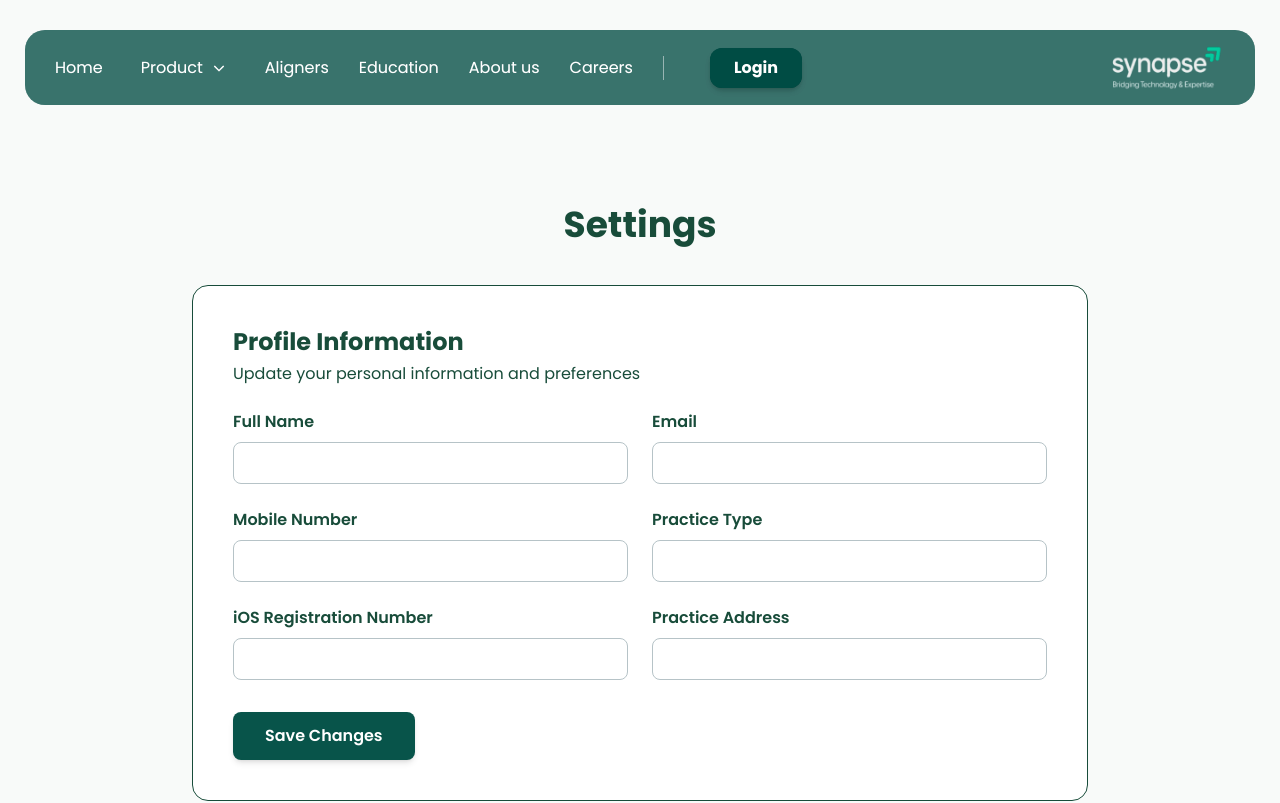
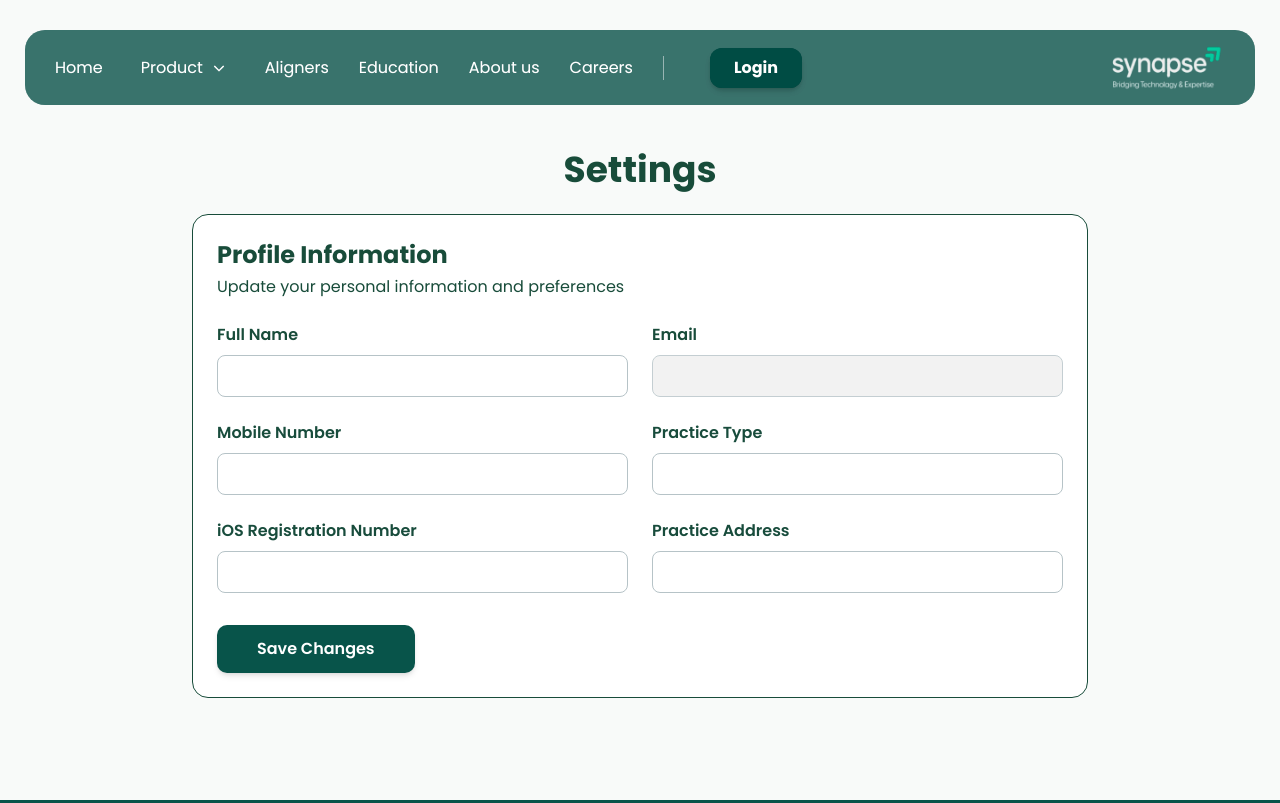
Before and after one commit to YutitechInnovations/synapse-website, a Next.js app: page /settings in a window 1280 px wide. Shown: the top 803 px of the page. Built offline with nearby package versions, Linux system fonts and the light colour scheme.

Commit message:
user information is prefilling in settings page

```diff
--- a/src/app/settings/page.js
+++ b/src/app/settings/page.js
@@ -1,42 +1,160 @@
 "use client";
+import { useEffect, useState } from "react";
 import Navbar from "@/components/navbar/Navbar";
 
 export default function Settings() {
+  const [originalData, setOriginalData] = useState(null);
+
+  const [formData, setFormData] = useState({
+    fullName: "",
+    email: "",
+    mobile: "",
+    practiceType: "",
+    iosReg: "",
+    practiceAddress: "",
+  });
+  useEffect(() => {
+    const stored = localStorage.getItem("loggedUser");
+    if (stored) {
+      const user = JSON.parse(stored);
+      const populated = {
+        fullName: user.full_name || "",
+        email: user.email || "",
+        mobile: user.mobile_number || "",
+        practiceType: user.role || "",
+        iosReg: user.ios_number || "",
+        practiceAddress: "",
+      };
+      setFormData(populated);
+      setOriginalData(populated);
+    }
+  }, []);
+
+  const isFormChanged =
+    JSON.stringify(formData) !== JSON.stringify(originalData);
+
+  const handleChange = (e) => {
+    setFormData((prev) => ({
+      ...prev,
+      [e.target.name]: e.target.value,
+    }));
+  };
+
   return (
     <div className="min-h-screen flex flex-col bg-[#F8FAF9]">
       <Navbar />
-      <main className="flex flex-col items-center justify-center flex-1 w-full pt-[205px] pb-12 px-2 sm:px-4 md:px-8">
-        <h1 className="text-3xl md:text-4xl font-bold text-[#184C3A] mb-10 text-center">Settings</h1>
-        <div className="w-full max-w-4xl bg-white border border-[#184C3A] rounded-2xl p-6 md:p-10 mx-auto">
-          <h2 className="text-xl md:text-2xl font-bold text-[#184C3A] mb-1">Profile Information</h2>
-          <p className="text-[#184C3A] text-base mb-6">Update your personal information and preferences</p>
+      <main className="flex flex-col items-center justify-center flex-1 w-full mt-12 px-2 sm:px-4 md:px-8">
+        <h1 className="text-3xl md:text-4xl font-bold text-[#184C3A] mb-6 text-center">
+          Settings
+        </h1>
+        <div className="w-full max-w-4xl bg-white border border-[#184C3A] rounded-2xl p-6 mx-auto">
+          <h2 className="text-xl md:text-2xl font-bold text-[#184C3A] mb-1">
+            Profile Information
+          </h2>
+          <p className="text-[#184C3A] text-base mb-6">
+            Update your personal information and preferences
+          </p>
           <form className="grid grid-cols-1 md:grid-cols-2 gap-6">
             <div className="flex flex-col gap-2">
-              <label className="font-semibold text-[#184C3A]" htmlFor="fullName">Full Name</label>
-              <input id="fullName" type="text" className="border border-[#B6C3C7] rounded-lg px-4 py-2 text-[#184C3A] bg-white" />
+              <label
+                className="font-semibold text-[#184C3A]"
+                htmlFor="fullName"
+              >
+                Full Name
+              </label>
+              <input
+                id="fullName"
+                name="fullName"
+                type="text"
+                value={formData.fullName}
+                onChange={handleChange}
+                className="border border-[#B6C3C7] rounded-lg px-4 py-2 text-[#184C3A] bg-white"
+              />
             </div>
             <div className="flex flex-col gap-2">
-              <label className="font-semibold text-[#184C3A]" htmlFor="email">Email</label>
-              <input id="email" type="email" className="border border-[#B6C3C7] rounded-lg px-4 py-2 text-[#184C3A] bg-white" />
+              <label className="font-semibold text-[#184C3A]" htmlFor="email">
+                Email
+              </label>
+              <input
+                id="email"
+                name="email"
+                type="email"
+                value={formData.email}
+                disabled
+                onChange={handleChange}
+                className="border border-[#B6C3C7] rounded-lg px-4 py-2 text-[#6B7280] bg-[#F0F0F0] cursor-not-allowed opacity-80"
+              />
             </div>
             <div className="flex flex-col gap-2">
-              <label className="font-semibold text-[#184C3A]" htmlFor="mobile">Mobile Number</label>
-              <input id="mobile" type="text" className="border border-[#B6C3C7] rounded-lg px-4 py-2 text-[#184C3A] bg-white" />
+              <label className="font-semibold text-[#184C3C]" htmlFor="mobile">
+                Mobile Number
+              </label>
+              <input
+                id="mobile"
+                name="mobile"
+                type="text"
+                value={formData.mobile}
+                onChange={handleChange}
+                className="border border-[#B6C3C7] rounded-lg px-4 py-2 text-[#184C3C] bg-white"
+              />
             </div>
             <div className="flex flex-col gap-2">
-              <label className="font-semibold text-[#184C3A]" htmlFor="practiceType">Practice Type</label>
-              <input id="practiceType" type="text" className="border border-[#B6C3C7] rounded-lg px-4 py-2 text-[#184C3A] bg-white" />
+              <label
+                className="font-semibold text-[#184C3C]"
+                htmlFor="practiceType"
+              >
+                Practice Type
+              </label>
+              <input
+                id="practiceType"
+                name="practiceType"
+                type="text"
+                value={formData.practiceType}
+                onChange={handleChange}
+                className="border border-[#B6C3C7] rounded-lg px-4 py-2 text-[#184C3C] bg-white"
+              />
             </div>
             <div className="flex flex-col gap-2">
-              <label className="font-semibold text-[#184C3A]" htmlFor="iosReg">iOS Registration Number</label>
-              <input id="iosReg" type="text" className="border border-[#B6C3C7] rounded-lg px-4 py-2 text-[#184C3A] bg-white" />
+              <label className="font-semibold text-[#184C3C]" htmlFor="iosReg">
+                iOS Registration Number
+              </label>
+              <input
+                id="iosReg"
+                name="iosReg"
+                type="text"
+                value={formData.iosReg}
+                onChange={handleChange}
+                className="border border-[#B6C3C7] rounded-lg px-4 py-2 text-[#184C3C] bg-white"
+              />
             </div>
             <div className="flex flex-col gap-2">
-              <label className="font-semibold text-[#184C3A]" htmlFor="practiceAddress">Practice Address</label>
-              <input id="practiceAddress" type="text" className="border border-[#B6C3C7] rounded-lg px-4 py-2 text-[#184C3A] bg-white" />
+              <label
+                className="font-semibold text-[#184C3C]"
+                htmlFor="practiceAddress"
+              >
+                Practice Address
+              </label>
+              <input
+                id="practiceAddress"
+                name="practiceAddress"
+                type="text"
+                value={formData.practiceAddress}
+                onChange={handleChange}
+                className="border border-[#B6C3C7] rounded-lg px-4 py-2 text-[#184C3C] bg-white"
+              />
             </div>
             <div className="md:col-span-2 flex justify-start mt-2">
-              <button type="submit" className="bg-[#08544A] text-white font-semibold rounded-lg px-8 py-3 shadow-md hover:bg-[#184C3A] transition text-base">Save Changes</button>
+              <button
+                disabled={!isFormChanged}
+                type="submit"
+                className={`bg-[#08544A] text-white font-semibold rounded-[10px] px-10 py-3 shadow-md transition text-base ${
+                  isFormChanged
+                    ? "hover:bg-[#184C3A] active:scale-95"
+                    : "opacity-70 cursor-not-allowed"
+                }`}
+              >
+                Save Changes
+              </button>
             </div>
           </form>
         </div>
```
